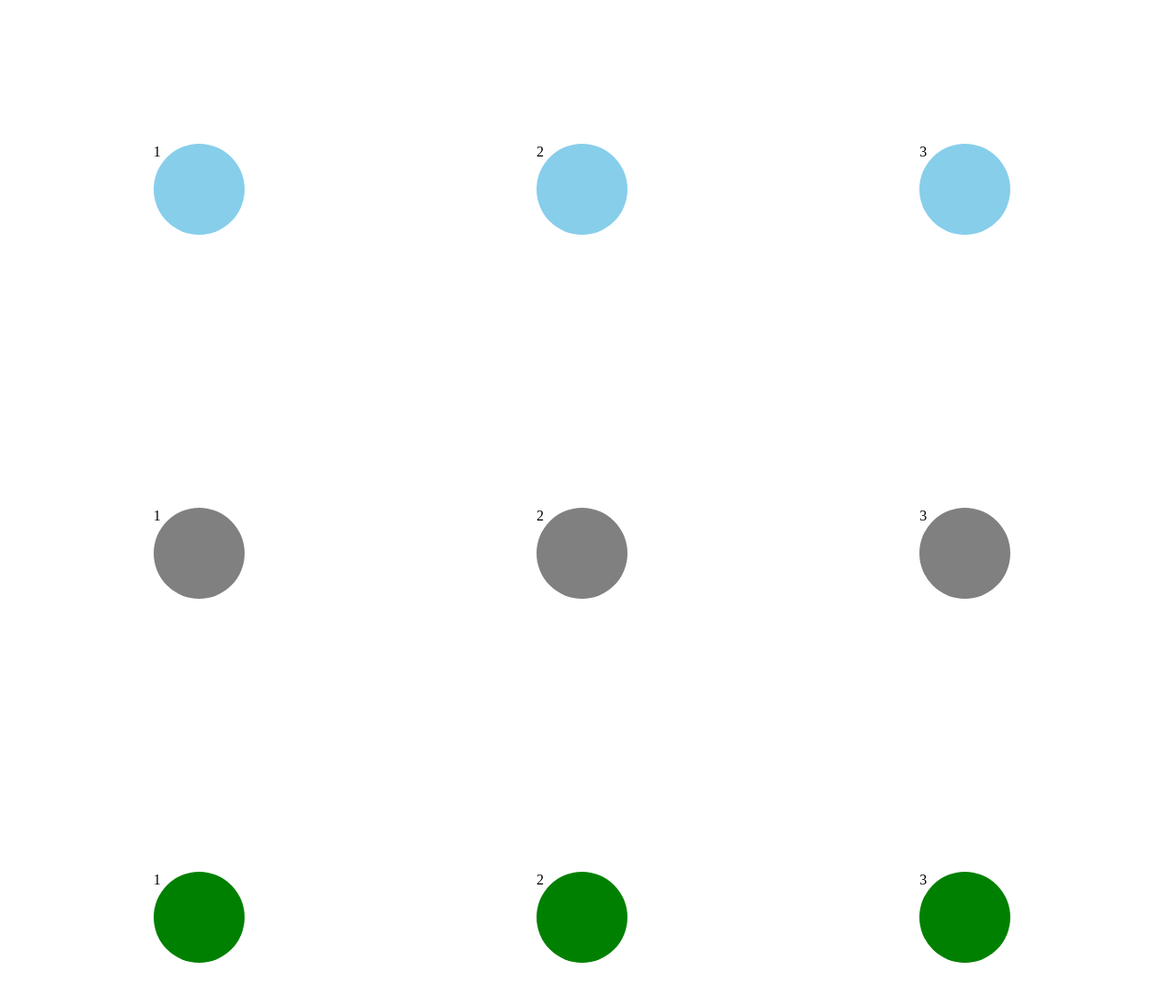
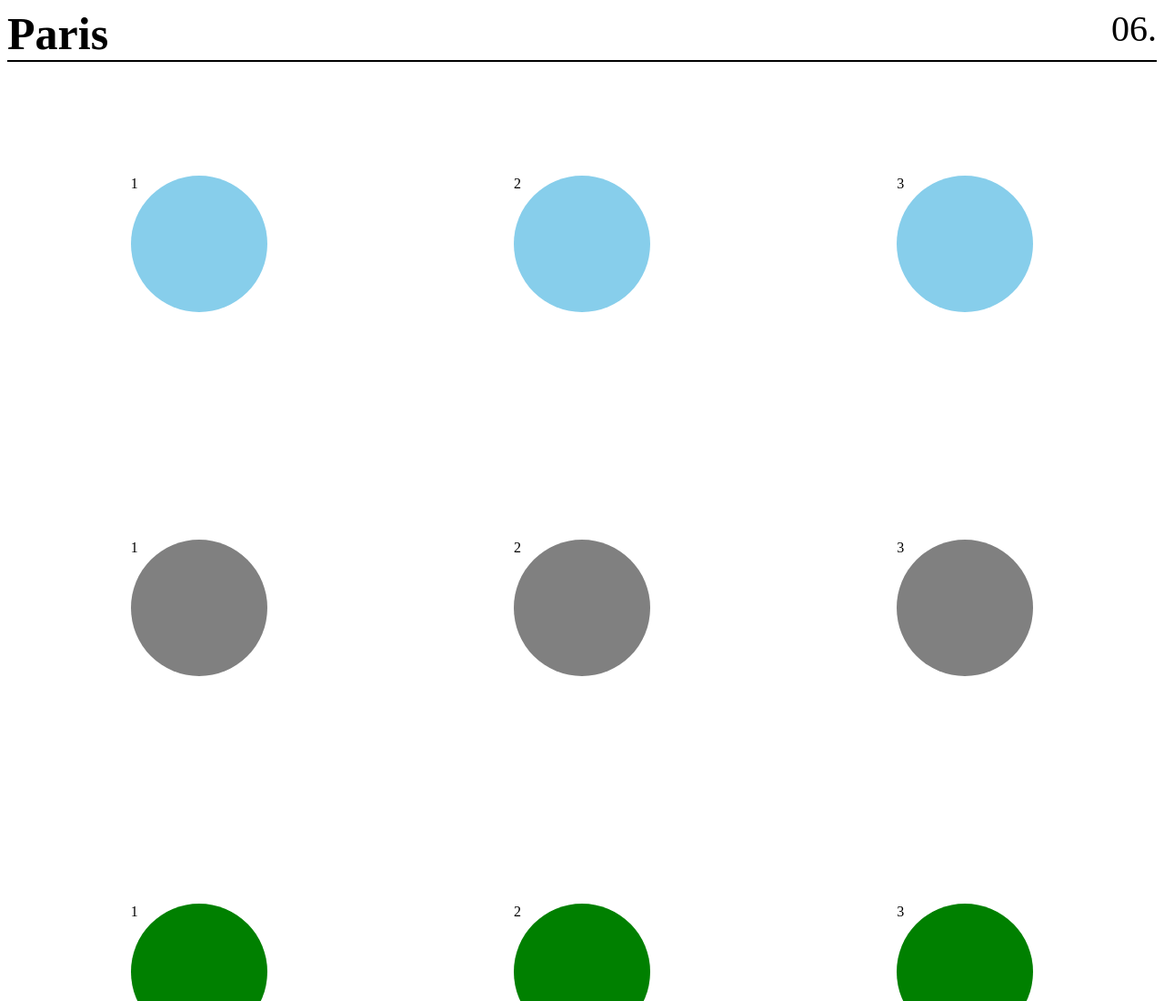
Before and after one commit to ChoBlack/css-paris-poster-clone-2021, a plain HTML site: page index.html in a window 1280 px wide. Shown: the top 1100 px of the page at 91% size. Drawn offline with Linux system fonts and the light colour scheme.

Commit message:
semi-result

```diff
--- a/index.html
+++ b/index.html
@@ -8,6 +8,11 @@
     <link rel="stylesheet" href="style.css">
 </head>
 <body>
+    <div class="titlefather">
+        <span id="paris-text">Paris</span>
+        <span id="second-text">06.</span>
+    </div>
+
     <div class="father">
         <div class="child1">1</div>
         <div class="child1">2</div>
--- a/style.css
+++ b/style.css
@@ -1,3 +1,17 @@
+.titlefather {
+  display: flex;
+  justify-content: space-between;
+  border-bottom: 2px solid black;
+}
+
+#paris-text {
+  font-weight: bolder;
+  font-size: 50px;
+}
+#second-text {
+  font-size: 40px;
+}
+
 .father {
   display: flex;
   justify-content: space-around;
@@ -8,19 +22,19 @@
 
 .child1 {
   border-radius: 50%;
-  width: 100px;
-  height: 100px;
+  width: 150px;
+  height: 150px;
   background-color: skyblue;
 }
 .child2 {
   border-radius: 50%;
-  width: 100px;
-  height: 100px;
+  width: 150px;
+  height: 150px;
   background-color: grey;
 }
 .child3 {
   border-radius: 50%;
-  width: 100px;
-  height: 100px;
+  width: 150px;
+  height: 150px;
   background-color: green;
 }
```
